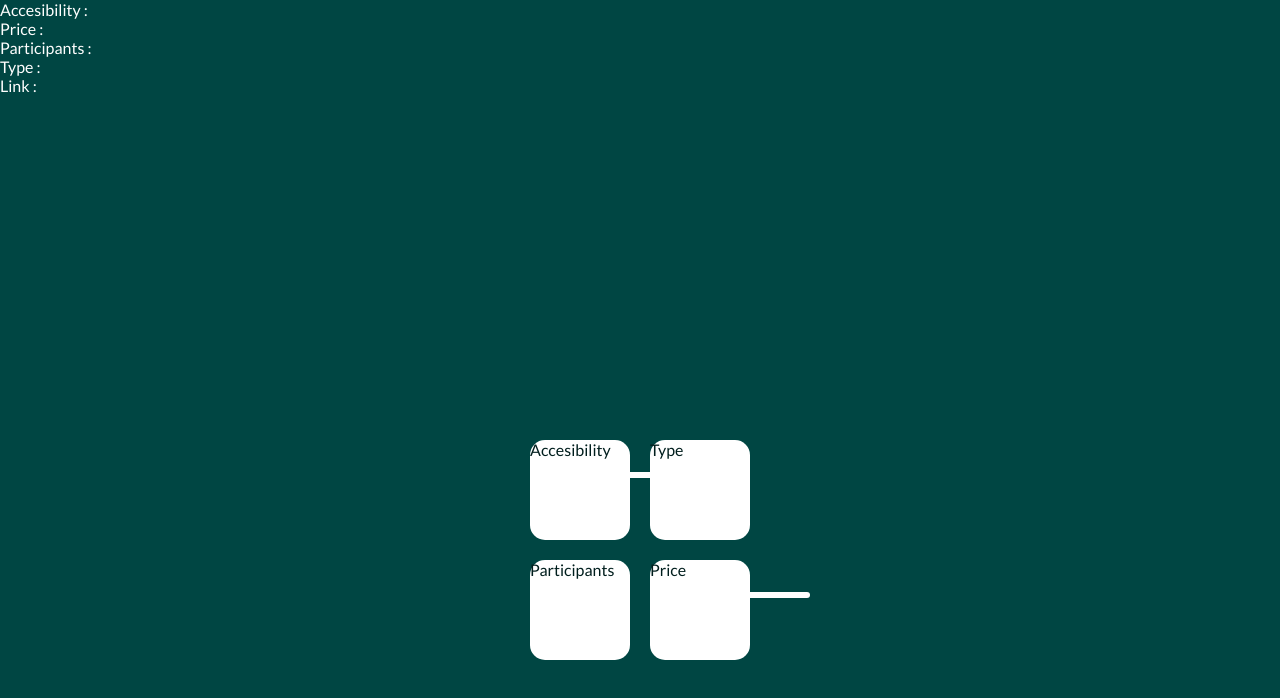
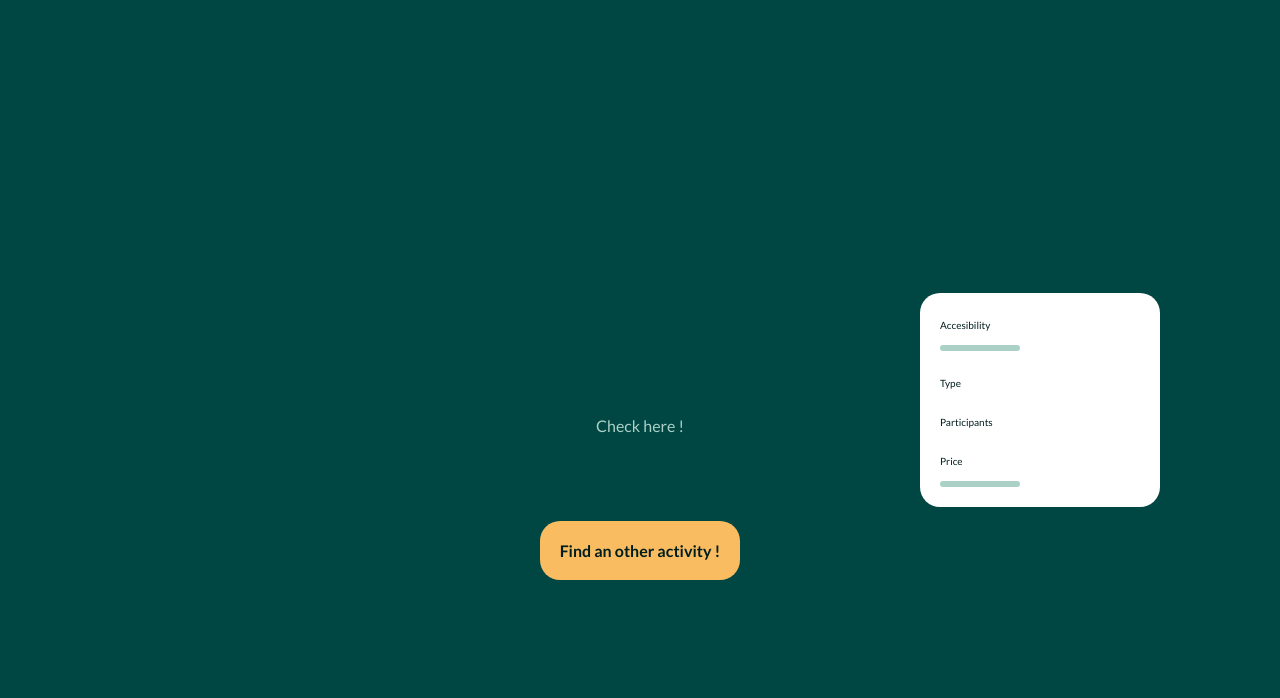
Before and after one commit to nicolasanjorand/appvuesimple, a plain HTML site: page index.html in a window 1280 px wide. Drawn offline with nearby package versions, Linux system fonts and the light colour scheme; no server answers.

Commit message:
Avancement interface

```diff
--- a/index.html
+++ b/index.html
@@ -4,6 +4,7 @@
         <meta charset="utf-8" />
         <meta http-equiv="X-UA-Compatible" content="IE=edge" />
         <meta name="viewport" content="width=device-width, initial-scale=1" />
+        <link rel="stylesheet" href="https://cdnjs.cloudflare.com/ajax/libs/font-awesome/4.7.0/css/font-awesome.min.css">
         <title>Marvel Characters</title>
         <style>
             @import url('https://fonts.googleapis.com/css2?family=Lato:ital,wght@0,100;0,300;0,400;0,700;0,900;1,100;1,300;1,400;1,700;1,900&display=swap');
@@ -41,23 +42,27 @@
                 border: 0;
                 height: 6px;
                 border-radius: 20px;
+                width: 80px;
             }
             progress::-webkit-progress-bar {
                 border: 0;
                 height: 6px;
                 border-radius: 20px;
-                background-color: white;
+                background-color: #abd1c6;
+                width: 80px;
             }
             progress::-webkit-progress-value {
                 border: 0;
                 height: 6px;
                 border-radius: 20px;
-                background-color: #f9bc60;
+                background-color: #004643;
+                width: 80px;
             }
             progress::-moz-progress-bar {
                 border: 0;
                 height: 6px;
                 border-radius: 20px;
+                width: 80px;
             }
 
             .grid-wrapper {
@@ -65,38 +70,85 @@
                 height: 100vh;
                 position: absolute;
                 display: flex;
-                justify-content: center;
                 align-items: center;
             }
 
             .grid {
                 position: absolute;
                 display: grid;
-                grid-template-columns: repeat(2, 1fr);
-                grid-template-rows: repeat(2, 1fr);
+                grid-template-columns: repeat(1, 1fr);
+                grid-template-rows: repeat(1, 1fr);
                 grid-column-gap: 20px;
                 grid-row-gap: 20px;
-                margin-top: 300px;
+                background-color: white;
+                border-radius: 20px;
+                width: 200px;
+                right: 0;
+                margin-right: 120px;
+                padding: 20px;
             }
 
             .square {
-                width: 100px;
-                height: 100px;
-                border-radius: 15px;
-                background-color: white;
                 color: #001e1d;
             }
+
+            .square span {
+                font-size: 10px;
+                font-weight: 400;
+            }
+
+            .square p {
+                font-weight: 900;
+            }
+
+            a {
+                all: unset;
+            }
+
+            .link {
+                position: absolute;
+                color: #abd1c6;
+                margin-top: 50px;
+                cursor: pointer;
+                z-index: 2;
+                display: none;
+            }
+
+            .active {
+                display: block;
+            }
+
+            button {
+                all: unset;
+                position: absolute;
+                cursor: pointer;
+                margin-top: 300px;
+                z-index: 2;
+                background-color: #f9bc60;
+                color: #001e1d;
+                padding: 20px;
+                border-radius: 20px;
+                font-weight: 600;
+                transition: all 0.3s ease-in-out;
+            }
+
+            button:hover {
+                background-color: #fffffe;
+            }
+
         </style>
     </head>
     <body>
         <form id="main" v-cloak>
             <div class="wrapper">
                 <p class="title">{{data.activity}}</p>
+                <p class="link" v-bind:class="{ 'active': data.link != ''}"><a v-bind:href="data.link" target="_blank">Check here !</a></p>
+                <button><a href="">Find an other activity !</a></button>
             </div>
             <div class="grid-wrapper">
                 <div class="grid">
                     <div class="square">
-                        <span>Accesibility</span>
+                        <span>Accesibility</span><br>
                         <progress id="accessibility" v-bind:value="data.accessibility" max="1"></progress>
                     </div>
                     <div class="square">
@@ -108,16 +160,11 @@
                         <p>{{data.participants}}</p>
                     </div>
                     <div class="square">
-                        <span>Price</span>
+                        <span>Price</span><br>
                         <progress id="price" v-bind:value="data.price" max="1"></progress>
                     </div>
                 </div>
             </div>
-            <p>Accesibility : {{data.accessibility}}</p>
-            <p>Price : {{data.price}}</p>
-            <p>Participants : {{data.participants}}</p>
-            <p>Type : {{data.type}}</p>
-            <p>Link : {{data.link}}</p>
         </form>
         <script src="https://unpkg.com/axios/dist/axios.min.js"></script>
         <script src="https://unpkg.com/vue@3"></script>
@@ -129,18 +176,13 @@
             const demo = Vue.createApp({
                 data() {
                     return {
-                        test: "salut",
                         data: [],
                     };
                 },
                 computed: {
 
                 },
-                created: function () {
-					this.getData();
-				},
-                methods: {
-                    getData: function () {
+                mounted() {
                     const self = this;
                     axios
                         .get(apiURL, config)
@@ -151,7 +193,6 @@
                         .catch(function (error) {
                             console.log(error);
                         });
-					},
                 }
             }).mount("#main");
         </script>
```
Lines whose indentation alone changed are shown as unchanged.
